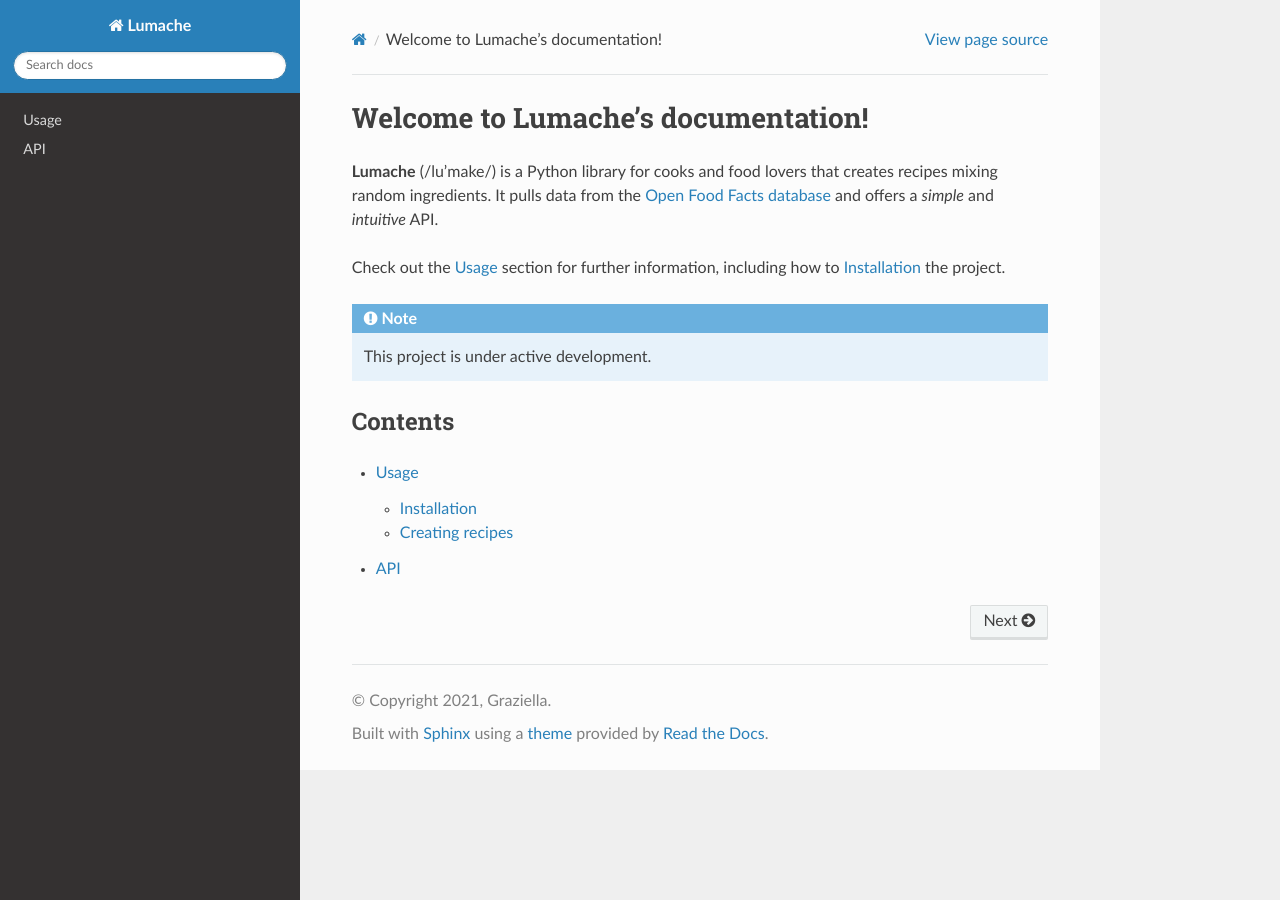
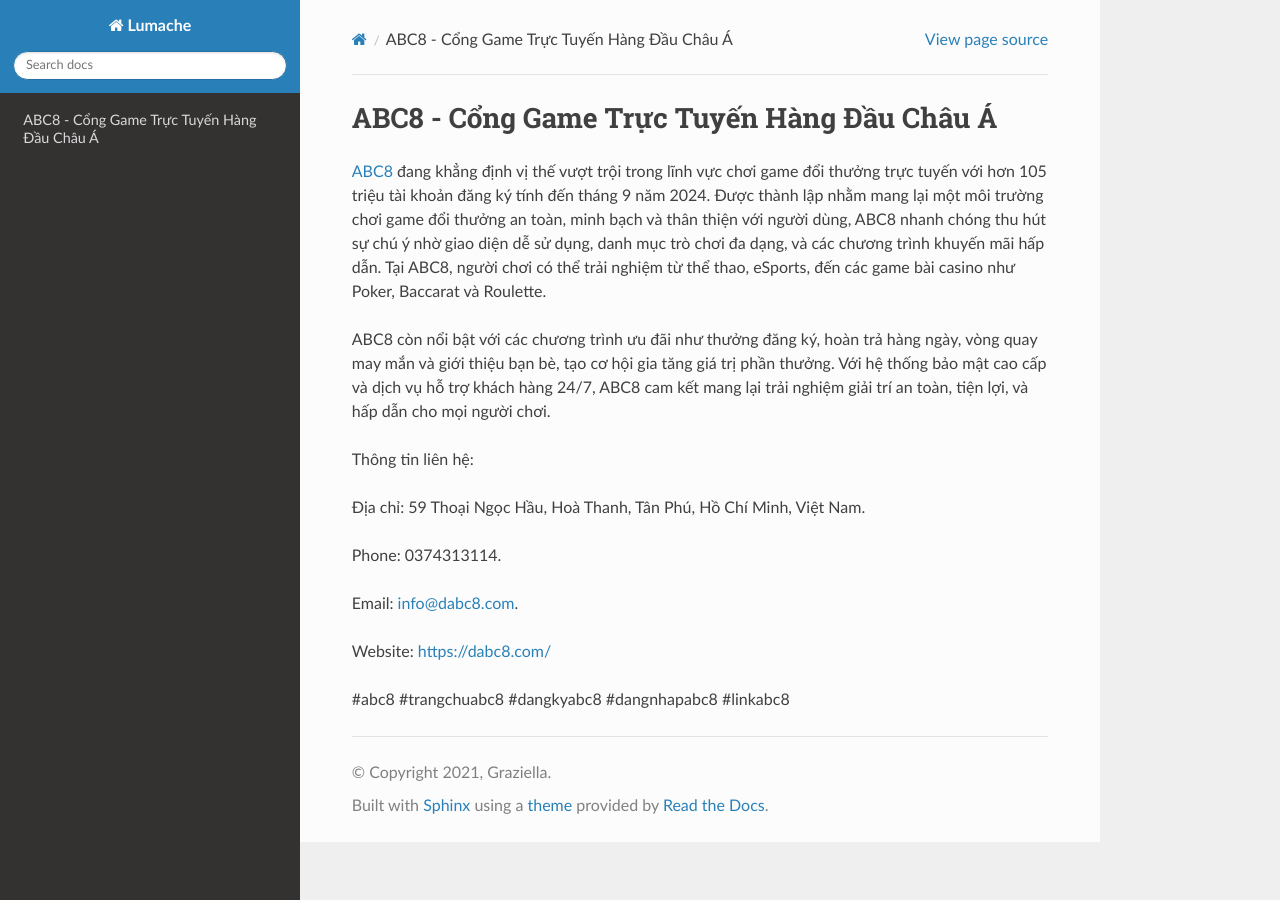
Before and after one commit to parkisngan19/dabc8com, a Sphinx documentation site: the page built from docs/source/index.rst, in a window 1280 px wide. Built offline with Sphinx 7.4.7 and the Read the Docs theme 3.1.0, drawn with Linux system fonts in a browser that asks for light colours.

Commit message:
Update index.rst

```diff
--- a/docs/source/index.rst
+++ b/docs/source/index.rst
@@ -1,22 +1,18 @@
-Welcome to Lumache's documentation!
+ABC8 - Cổng Game Trực Tuyến Hàng Đầu Châu Á
 ===================================
 
-**Lumache** (/lu'make/) is a Python library for cooks and food lovers
-that creates recipes mixing random ingredients.
-It pulls data from the `Open Food Facts database <https://world.openfoodfacts.org/>`_
-and offers a *simple* and *intuitive* API.
+`ABC8 <https://dabc8.com/>`_ đang khẳng định vị thế vượt trội trong lĩnh vực chơi game đổi thưởng trực tuyến với hơn 105 triệu tài khoản đăng ký tính đến tháng 9 năm 2024. Được thành lập nhằm mang lại một môi trường chơi game đổi thưởng an toàn, minh bạch và thân thiện với người dùng, ABC8 nhanh chóng thu hút sự chú ý nhờ giao diện dễ sử dụng, danh mục trò chơi đa dạng, và các chương trình khuyến mãi hấp dẫn. Tại ABC8, người chơi có thể trải nghiệm từ thể thao, eSports, đến các game bài casino như Poker, Baccarat và Roulette.
 
-Check out the :doc:`usage` section for further information, including
-how to :ref:`installation` the project.
+ABC8 còn nổi bật với các chương trình ưu đãi như thưởng đăng ký, hoàn trả hàng ngày, vòng quay may mắn và giới thiệu bạn bè, tạo cơ hội gia tăng giá trị phần thưởng. Với hệ thống bảo mật cao cấp và dịch vụ hỗ trợ khách hàng 24/7, ABC8 cam kết mang lại trải nghiệm giải trí an toàn, tiện lợi, và hấp dẫn cho mọi người chơi.
 
-.. note::
+Thông tin liên hệ:
 
-   This project is under active development.
+Địa chỉ: 59 Thoại Ngọc Hầu, Hoà Thanh, Tân Phú, Hồ Chí Minh, Việt Nam.
 
-Contents
---------
+Phone: 0374313114.
 
-.. toctree::
+Email: info@dabc8.com.
 
-   usage
-   api
+Website: https://dabc8.com/
+
+#abc8 #trangchuabc8 #dangkyabc8 #dangnhapabc8 #linkabc8
```
